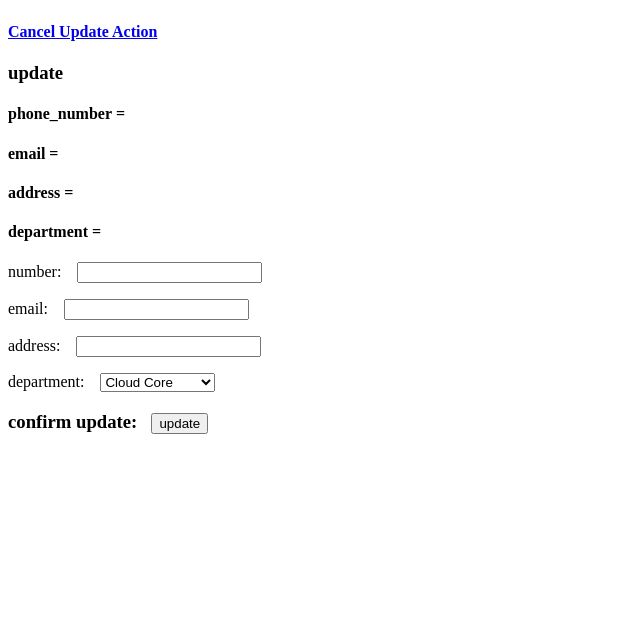
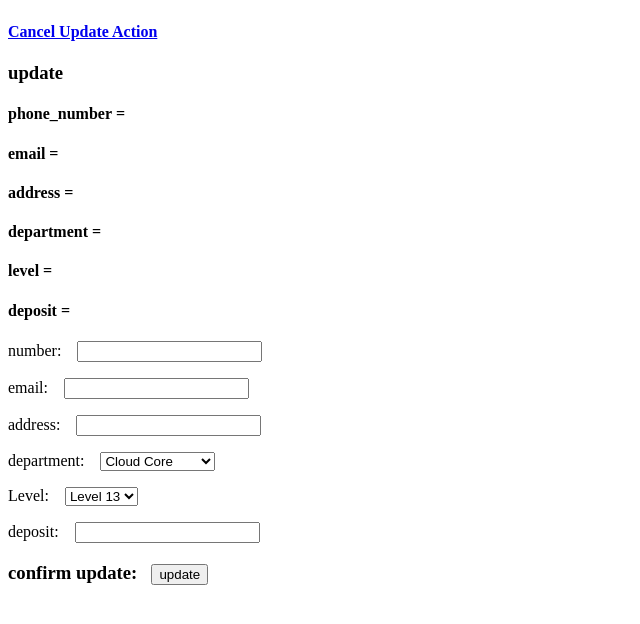
Before and after one commit to lovline/employee_nana, a Python web app: template templates/update.html in a window 1280 px wide. Shown: the part 57-681 px from the top of the page, without its empty margins (0-640 px from the left). Run offline with Jinja, Linux system fonts and the light colour scheme; the template is opened without the code that fills it, so the values that code supplies are empty.

Commit message:
update some details

```diff
--- a/templates/update.html
+++ b/templates/update.html
@@ -12,6 +12,8 @@
     <h4>email&nbsp;=&nbsp; {{ employee_info.email }}</h4>
     <h4>address&nbsp;=&nbsp; {{ employee_info.address }}</h4>
     <h4>department&nbsp;=&nbsp; {{ employee_info.department }}</h4>
+    <h4>level&nbsp;=&nbsp; {{ employee_info.level }}</h4>
+    <h4>deposit&nbsp;=&nbsp; {{ employee_info.deposit }}</h4>
     <form action="/employee/update_{{ employee_info.id }}/" method="post">
         <p>
             <label for="phone_number">number: </label>&nbsp;&nbsp;
@@ -35,6 +37,21 @@
             </select>
         </p>
         <p>
+            <label for="level">Level: </label>&nbsp;&nbsp;
+            <select name="department" >
+                <option value="13">Level 13</option>
+                <option value="14">Level 14</option>
+                <option value="15">Level 15</option>
+                <option value="16">Level 16</option>
+                <option value="17">Level 17</option>
+                <option value="18">Level 18</option>
+            </select>
+        </p>
+        <p>
+            <label for="deposit">deposit: </label>&nbsp;&nbsp;
+            <input id="deposit" name="deposit" type="text" value="{{ employee_info.deposit }}" />
+        </p>
+        <p>
             <h3><span>confirm update:</span>&nbsp;&nbsp;
             <input type="submit" value="update"></h3>
         </p>
```
